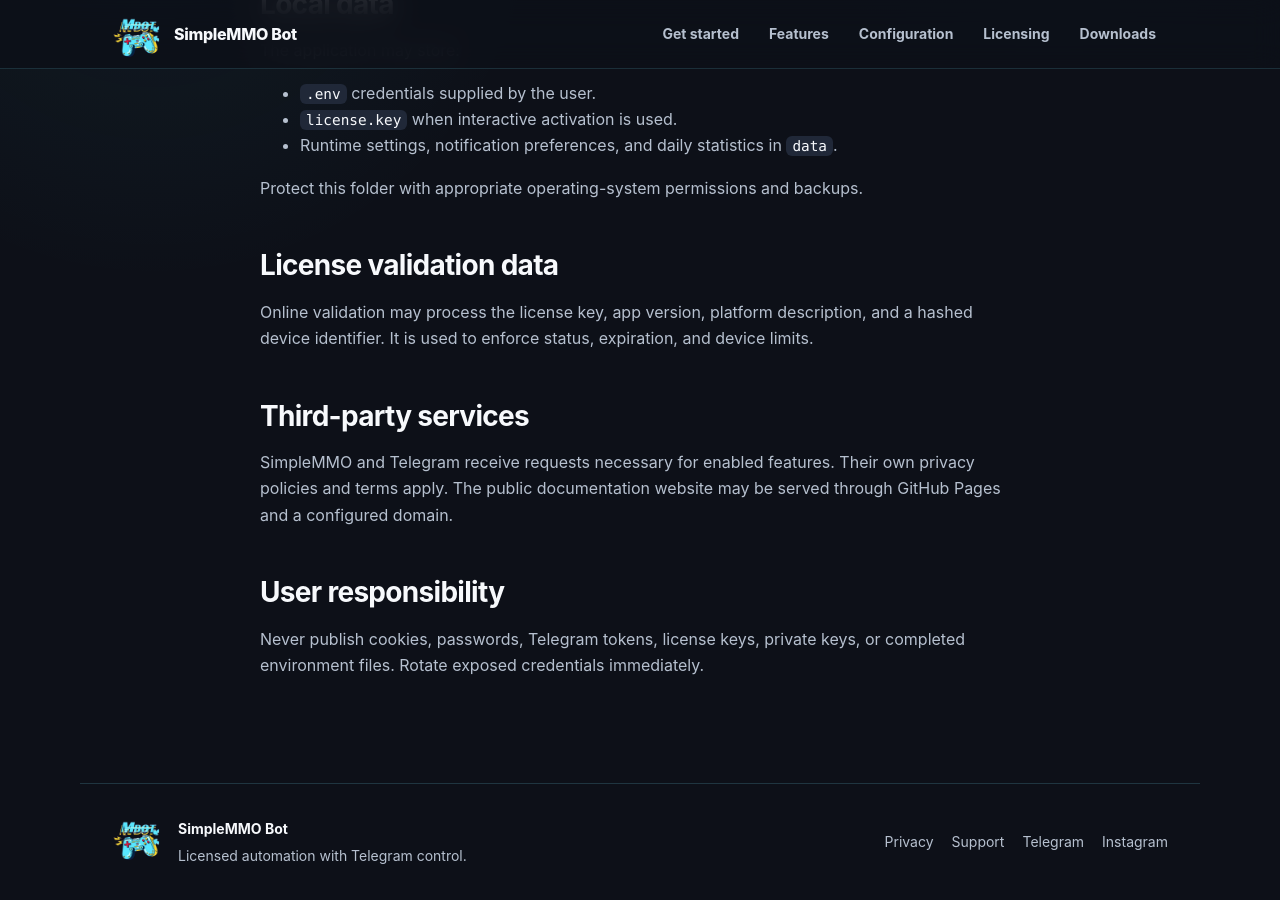
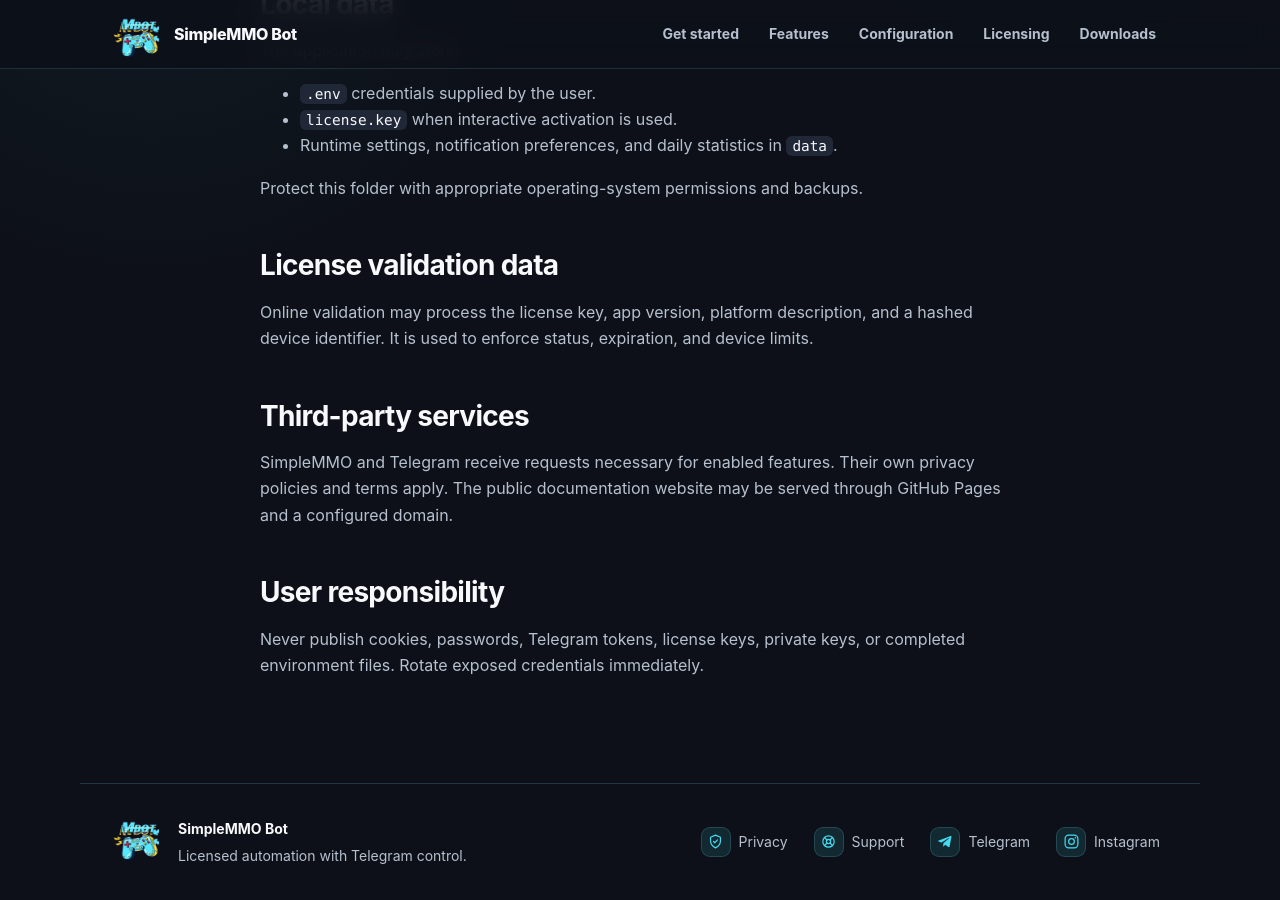
Before and after one commit to SMMURDA/simplemmo-bot, a Jekyll site: the page built from privacy.md, in a window 1280 px wide and 900 px high, scrolled down 331 px. Built offline with Jekyll 4.4.1, drawn with Linux system fonts in a browser that asks for light colours.

```diff
--- a/_layouts/default.html
+++ b/_layouts/default.html
@@ -42,10 +42,18 @@
       <div><strong>SimpleMMO Bot</strong><p>Licensed automation with Telegram control.</p></div>
     </div>
     <nav aria-label="Footer navigation">
-      <a href="{{ '/privacy/' | relative_url }}">Privacy</a>
-      <a href="{{ '/troubleshooting/' | relative_url }}">Support</a>
-      <a href="https://t.me/bovalone" rel="noopener">Telegram</a>
-      <a href="https://instagram.com/bovalonee" rel="noopener">Instagram</a>
+      <a class="footer-link" href="/privacy/">
+        <span class="footer-link-icon" aria-hidden="true"><svg viewBox="0 0 24 24"><path d="M12 3 19 6v5c0 4.6-2.8 8.1-7 10-4.2-1.9-7-5.4-7-10V6l7-3Z"/><path d="m9.2 12 1.8 1.8 3.9-4"/></svg></span><span>Privacy</span>
+      </a>
+      <a class="footer-link" href="/troubleshooting/">
+        <span class="footer-link-icon" aria-hidden="true"><svg viewBox="0 0 24 24"><circle cx="12" cy="12" r="8"/><circle cx="12" cy="12" r="3"/><path d="m6.3 6.3 3.6 3.6m4.2 4.2 3.6 3.6m0-11.4-3.6 3.6m-4.2 4.2-3.6 3.6"/></svg></span><span>Support</span>
+      </a>
+      <a class="footer-link" href="https://t.me/bovalone" rel="noopener">
+        <span class="footer-link-icon" aria-hidden="true"><svg class="fill-icon" viewBox="0 0 24 24"><path d="M20.6 4.2 17.8 19c-.2 1-1 1.25-1.8.78l-4.35-3.2-2.1 2.03c-.23.23-.43.43-.88.43l.31-4.43 8.07-7.3c.35-.31-.08-.49-.54-.18l-9.98 6.28-4.3-1.34c-.94-.29-.95-.94.2-1.39l16.8-6.47c.78-.29 1.46.18 1.37.99Z"/></svg></span><span>Telegram</span>
+      </a>
+      <a class="footer-link" href="https://instagram.com/bovalonee" rel="noopener">
+        <span class="footer-link-icon" aria-hidden="true"><svg viewBox="0 0 24 24"><rect x="3" y="3" width="18" height="18" rx="5"/><circle cx="12" cy="12" r="4"/><circle class="fill-dot" cx="17.4" cy="6.7" r="1.1"/></svg></span><span>Instagram</span>
+      </a>
     </nav>
   </footer>
   <script src="{{ '/assets/js/site.js' | relative_url }}" defer></script>
--- a/assets/css/site.css
+++ b/assets/css/site.css
@@ -300,6 +300,17 @@ button, input, textarea, select { font: inherit; }
 .faq-item[open] summary { border-bottom: 1px solid var(--border); }
 .faq-answer { padding: 16px 20px 18px; }
 .faq-answer p { margin: 0; color: var(--muted); }
+.faq-load-more-wrap { display: flex; justify-content: center; margin-top: 24px; }
+.faq-load-more { min-width: 220px; border-color: color-mix(in srgb, var(--blue) 48%, var(--border)); background: var(--blue-soft); }
+.faq-load-more[hidden] { display: none; }
+
+.scroll-reveal {
+  opacity: 0;
+  transform: translateY(28px);
+  transition: opacity .62s ease, transform .62s cubic-bezier(.2,.7,.2,1);
+  transition-delay: var(--reveal-delay, 0ms);
+}
+.scroll-reveal.is-visible { opacity: 1; transform: translateY(0); }
 
 .notice { display: grid; grid-template-columns: 1fr auto; gap: 32px; align-items: center; padding: 32px; border: 1px solid color-mix(in srgb, var(--orange) 30%, var(--border)); border-radius: 16px; background: var(--orange-soft); }
 .notice h2 { margin: 0 0 8px; font-size: 26px; }
@@ -317,8 +328,31 @@ button, input, textarea, select { font: inherit; }
 .footer-logo img { display: block; width: 100%; height: 100%; object-fit: contain; }
 .footer-brand strong { color: var(--text); }
 .site-footer p { margin: 4px 0 0; }
-.site-footer nav { display: flex; flex-wrap: wrap; align-items: center; gap: 18px; }
+.site-footer nav { display: flex; flex-wrap: wrap; align-items: center; gap: 10px; }
 .site-footer a { color: var(--muted); text-decoration: none; }
+.footer-link {
+  min-height: 44px;
+  display: inline-flex;
+  align-items: center;
+  gap: 8px;
+  padding: 6px 8px;
+  border-radius: 9px;
+  transition: color .18s ease, background-color .18s ease, transform .18s ease;
+}
+.footer-link:hover { color: var(--text); background: var(--surface); transform: translateY(-1px); }
+.footer-link-icon {
+  width: 30px;
+  height: 30px;
+  display: grid;
+  place-items: center;
+  border: 1px solid var(--border);
+  border-radius: 9px;
+  background: var(--blue-soft);
+  color: var(--blue);
+}
+.footer-link-icon svg { width: 17px; height: 17px; fill: none; stroke: currentColor; stroke-width: 1.7; stroke-linecap: round; stroke-linejoin: round; }
+.footer-link-icon svg.fill-icon { fill: currentColor; stroke: none; }
+.footer-link-icon .fill-dot { fill: currentColor; stroke: none; }
 
 @media (max-width: 860px) {
   .header-inner { padding: 0 20px; }
@@ -349,4 +383,5 @@ button, input, textarea, select { font: inherit; }
 
 @media (prefers-reduced-motion: reduce) {
   * { scroll-behavior: auto !important; transition: none !important; }
+  .scroll-reveal { opacity: 1 !important; transform: none !important; }
 }
--- a/assets/js/site.js
+++ b/assets/js/site.js
@@ -15,3 +15,57 @@ if (button && navigation) {
     });
   });
 }
+
+const faqItems = Array.from(document.querySelectorAll('.faq-item'));
+const faqLoadMore = document.querySelector('[data-faq-load-more]');
+const initialFaqCount = 6;
+
+if (faqLoadMore && faqItems.length > initialFaqCount) {
+  const extraFaqs = faqItems.slice(initialFaqCount);
+  let expanded = false;
+
+  const updateFaqVisibility = () => {
+    extraFaqs.forEach((item) => {
+      item.hidden = !expanded;
+      if (!expanded) item.removeAttribute('open');
+    });
+    faqLoadMore.hidden = false;
+    faqLoadMore.setAttribute('aria-expanded', String(expanded));
+    faqLoadMore.textContent = expanded
+      ? 'Show fewer FAQs'
+      : `Load more FAQs (${extraFaqs.length})`;
+  };
+
+  faqLoadMore.addEventListener('click', () => {
+    expanded = !expanded;
+    updateFaqVisibility();
+    if (!expanded) {
+      document.querySelector('#faq')?.scrollIntoView({ behavior: 'smooth', block: 'start' });
+    }
+  });
+
+  updateFaqVisibility();
+}
+
+const reduceMotion = window.matchMedia('(prefers-reduced-motion: reduce)').matches;
+const revealTargets = document.querySelectorAll(
+  '.section-heading, .card, .step, .price-card, .faq-item, .notice'
+);
+
+if (!reduceMotion && 'IntersectionObserver' in window) {
+  const revealObserver = new IntersectionObserver((entries, observer) => {
+    entries.forEach((entry) => {
+      if (!entry.isIntersecting) return;
+      entry.target.classList.add('is-visible');
+      observer.unobserve(entry.target);
+    });
+  }, { threshold: 0.12, rootMargin: '0px 0px -48px' });
+
+  revealTargets.forEach((target, index) => {
+    target.classList.add('scroll-reveal');
+    target.style.setProperty('--reveal-delay', `${(index % 4) * 55}ms`);
+    revealObserver.observe(target);
+  });
+} else {
+  revealTargets.forEach((target) => target.classList.add('is-visible'));
+}
```
Also changed, not shown: index.html (+6 -3 lines).
